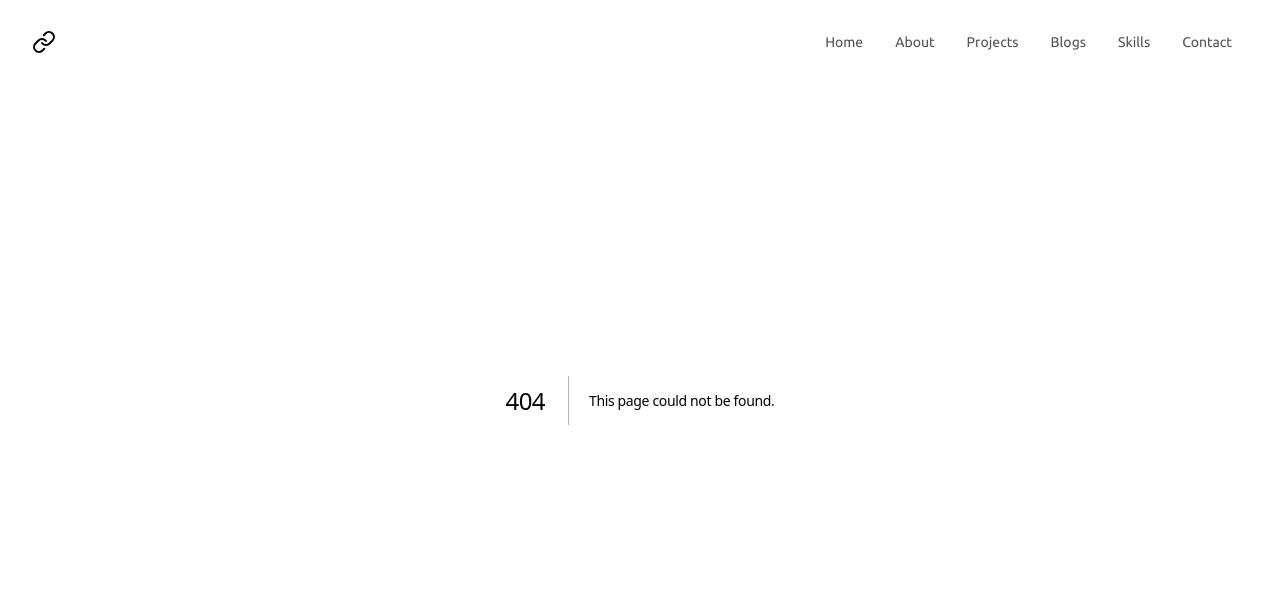
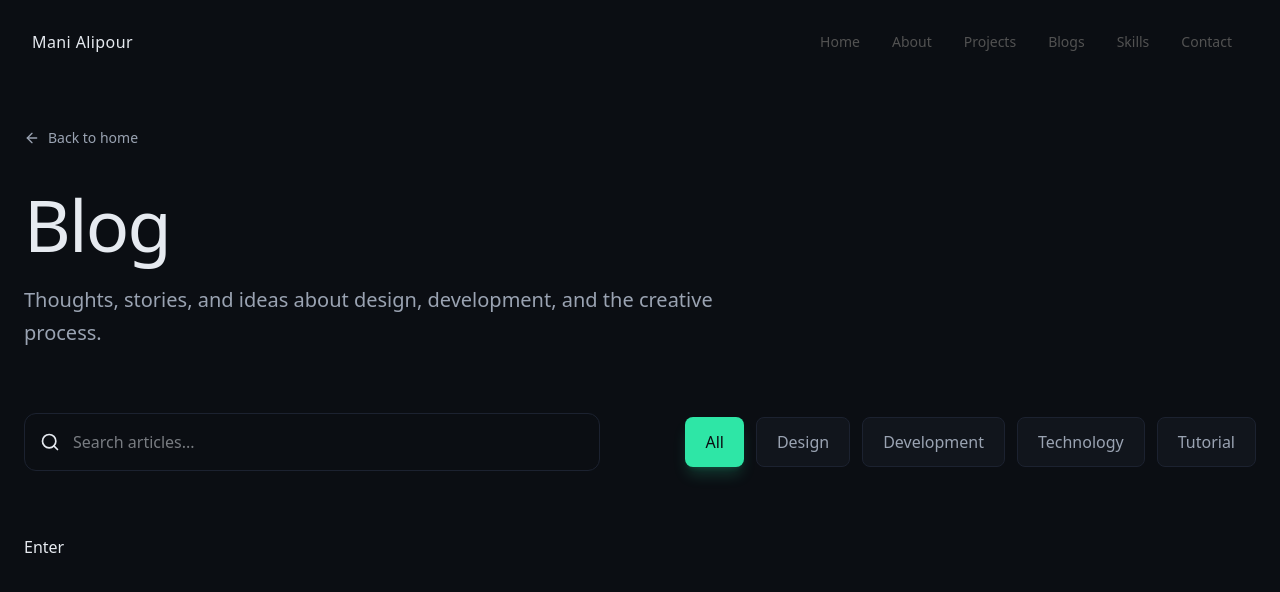
Before and after one commit to ManiAlipour/mani-syntax, a Next.js app: page /blog in a window 1280 px wide. Before the commit this address had no page. Shown: the top 592 px of the page. Built offline with nearby package versions, Linux system fonts and the light colour scheme.

Commit message:
Add Blog Layout

```diff
--- /dev/null
+++ b/app/blog/layout.tsx
@@ -0,0 +1,104 @@
+"use client";
+import { ArrowLeft, Search } from "lucide-react";
+import Link from "next/link";
+import { useState } from "react";
+import { motion } from "motion/react";
+
+const categories = ["All", "Design", "Development", "Technology", "Tutorial"];
+
+function BlogLayout({ children }: { children: React.ReactNode }) {
+  const [selectedCategory, setSelectedCategory] = useState("All");
+  const [searchQuery, setSearchQuery] = useState("");
+
+  return (
+    <div className="min-h-screen pt-32 pb-20 px-6">
+      <div className="max-w-7xl mx-auto">
+        <motion.div
+          initial={{ opacity: 0, y: 20 }}
+          animate={{ opacity: 1, y: 0 }}
+          transition={{ duration: 0.6 }}
+        >
+          <div>
+            {/* Back Button */}
+            <Link
+              href="/"
+              className="inline-flex text-muted items-center gap-2 text-sm hover:text-accent transition-colors duration-300
+         group mb-10"
+              aria-label="Back to home page"
+            >
+              <ArrowLeft
+                size={16}
+                className="group-hover:-translate-x-1 transition-transform duration-300"
+              />
+              Back to home
+            </Link>
+
+            {/* Header Section */}
+            <div className="mb-8 sm:mb-12 lg:mb-16">
+              <h1>Blog</h1>
+              <p className="mt-4 sm:mt-6 text-base sm:text-lg lg:text-xl text-muted max-w-3xl">
+                Thoughts, stories, and ideas about design, development, and the
+                creative process.
+              </p>
+            </div>
+
+            {/* Filters Section */}
+            <div className="flex flex-col lg:flex-row lg:items-center lg:justify-between gap-6 mb-10 sm:mb-12 lg:mb-16">
+              {/* Search Input */}
+              <div className="relative flex-1 max-w-xl">
+                <label htmlFor="blog-search" className="sr-only">
+                  Search articles
+                </label>
+                <Search
+                  size={20}
+                  className="absolute left-4 top-1/2 -translate-y-1/2 text-muted-foreground"
+                  aria-hidden="true"
+                />
+                <input
+                  id="blog-search"
+                  type="text"
+                  value={searchQuery}
+                  onChange={(e) => setSearchQuery(e.target.value)}
+                  placeholder="Search articles..."
+                  className="w-full bg-card border border-border rounded-xl pl-12 pr-4 py-3.5 sm:py-4 text-foreground placeholder:text-muted-foreground
+                     focus:border-accent focus:outline-none focus:ring-2 focus:ring-accent/20 focus:ring-offset-2 focus:ring-offset-background
+                     transition-all duration-300 hover:border-accent/50"
+                  aria-label="Search blog articles"
+                />
+              </div>
+
+              {/* Category Filters */}
+              <div className="flex flex-wrap gap-2 sm:gap-3">
+                {categories.map((category) => (
+                  <button
+                    key={category}
+                    onClick={() => setSelectedCategory(category)}
+                    className={`px-4 py-2.5 sm:px-5 sm:py-3 rounded-lg text-sm sm:text-base transition-all duration-300
+                ${
+                  selectedCategory === category
+                    ? "bg-accent text-background shadow-lg shadow-accent/20"
+                    : "bg-[#11151c] text-muted border border-border hover:border-accent hover:text-accent hover:bg-accent/5"
+                }
+                focus:outline-none focus:ring-2 focus:ring-accent/30 focus:ring-offset-2 focus:ring-offset-background`}
+                    aria-pressed={selectedCategory === category}
+                    aria-label={`Filter by ${category}`}
+                  >
+                    {category}
+                  </button>
+                ))}
+              </div>
+            </div>
+
+            {/* Content Area */}
+            <div className="min-h-[400px]">{children}</div>
+
+            {/* Responsive Spacing */}
+            <div className="h-8 sm:h-12 lg:h-16" />
+          </div>
+        </motion.div>
+      </div>
+    </div>
+  );
+}
+
+export default BlogLayout;
--- /dev/null
+++ b/app/blog/page.tsx
@@ -0,0 +1,5 @@
+function BlogPage() {
+  return <div>Enter</div>;
+}
+
+export default BlogPage;
--- a/app/globals.css
+++ b/app/globals.css
@@ -1,4 +1,5 @@
 @import url("https://fonts.googleapis.com/css2?family=Fira+Code:wght@300..700&display=swap");
+@import url("https://fonts.googleapis.com/css2?family=Work+Sans:ital,wght@0,100..900;1,100..900&display=swap");
 @import "tailwindcss";
 
 @font-face {
@@ -31,6 +32,7 @@
   --font-mono: var(--font-geist-mono);
   --font-fira: "Fira Code", monospace;
   --font-ubuntu: "Ubuntu";
+  --font-work: "Work Sans", sans-serif;
 
   --font-display: ui-serif, Georgia, Cambria, "Times New Roman", Times, serif;
   --font-mono: ui-monospace, SFMono-Regular, Menlo, Monaco, Consolas, monospace;
@@ -164,6 +166,7 @@ body {
   color: var(--foreground);
 }
 
-html, body {
+html,
+body {
   overflow-x: hidden;
 }
--- a/components/layout/Header.tsx
+++ b/components/layout/Header.tsx
@@ -1,14 +1,15 @@
 "use client";
 
-import { Link, Menu, Moon, X } from "lucide-react";
+import { Menu, Moon, X } from "lucide-react";
 import { motion, AnimatePresence, useScroll, useTransform } from "motion/react";
 import { useEffect, useState } from "react";
+import Link from "next/link";
 
 const links = [
   { title: "Home", href: "/" },
-  { title: "About", href: "#about" },
+  { title: "About", href: "/#about" },
   { title: "Projects", href: "#projects" },
-  { title: "Blogs", href: "#blogs" },
+  { title: "Blogs", href: "/blog" },
   { title: "Skills", href: "#skills" },
   { title: "Contact", href: "#contact" },
 ];
@@ -43,7 +44,7 @@ export default function Header() {
           }
         `}
       >
-        <Link href="/" className="text-sm font-medium tracking-wide">
+        <Link href="/" className=" font-light tracking-wide">
           Mani Alipour
         </Link>
 
--- a/components/providers/index.tsx
+++ b/components/providers/index.tsx
@@ -6,7 +6,7 @@ export default function Providers({ children }: ChildrenProps) {
   return (
     <div
       className="min-h-screen
-                 transition-colors duration-300 font-ubuntu"
+                 transition-colors duration-300"
     >
       <Header />
       {children}
```
Also changed, not shown: app/blog/[slug]/page.tsx (added).
